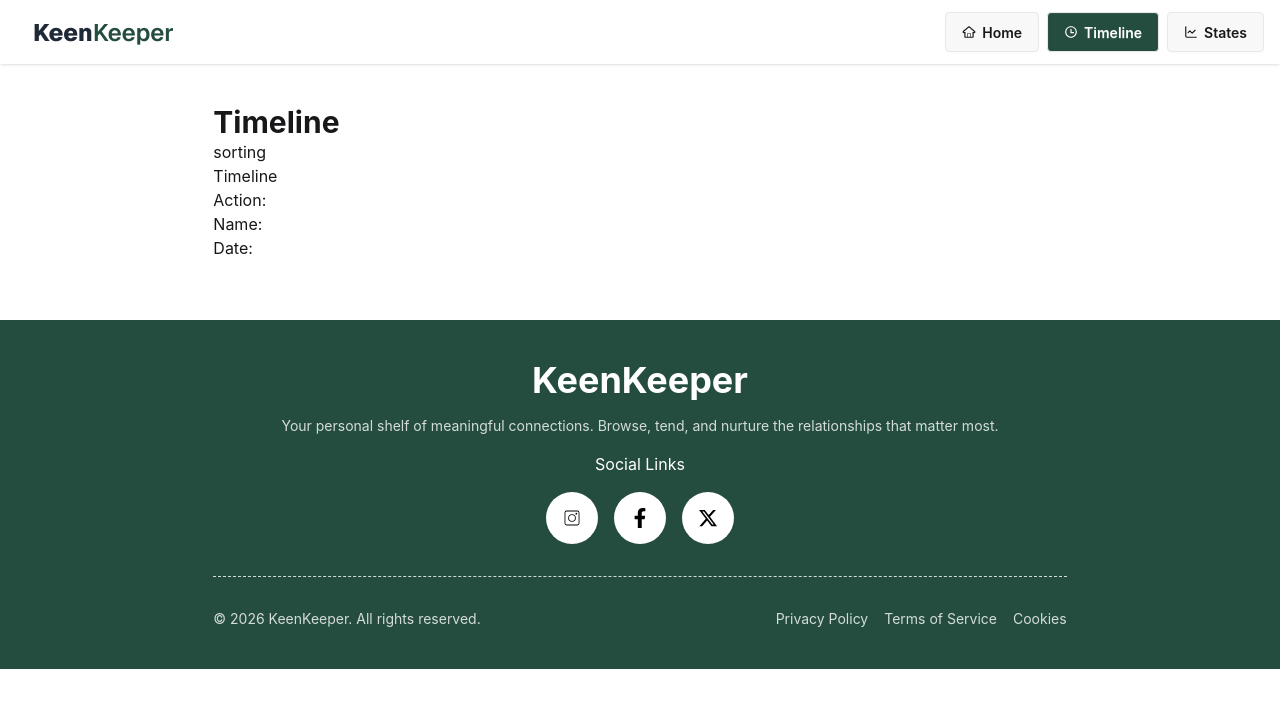
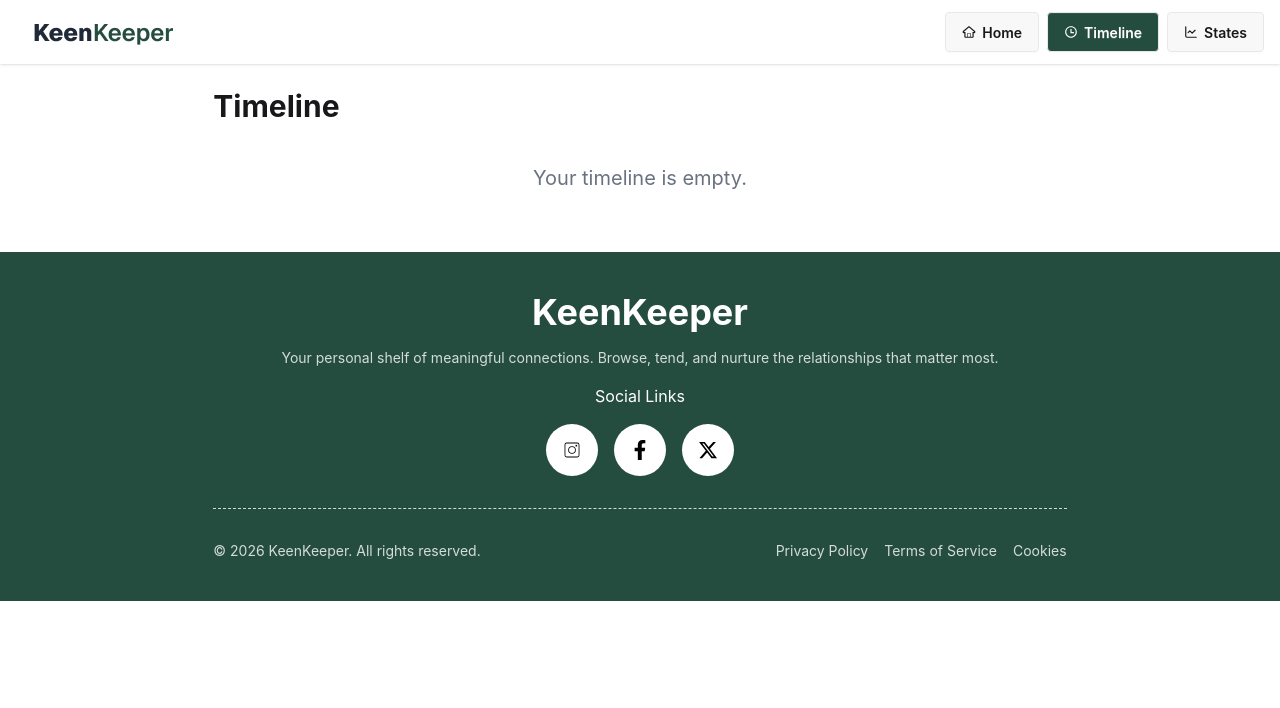
Before and after one commit to Tanjimahsankayes/keen-keeper, a React (Vite) app: page /timeline in a window 1280 px wide. Shown: the top 708 px of the page. Built offline with nearby package versions, Linux system fonts and the light colour scheme.

Commit message:
Timeline complete call, text, video call work perfectly

```diff
--- /dev/null
+++ b/src/Components/Context/FriendContext.jsx
@@ -0,0 +1,4 @@
+import { createContext } from "react";
+
+
+export const FriendCallContext = createContext();
--- /dev/null
+++ b/src/Components/Context/FriendProvider.jsx
@@ -0,0 +1,19 @@
+import React, { useState } from 'react';
+import { FriendCallContext } from './FriendContext';
+
+const FriendProvider = ({children}) => {
+
+    const [friendCall, setCallFriend] = useState([]);
+
+    const data = {
+        friendCall,
+        setCallFriend,
+    };
+    return (
+        <FriendCallContext.Provider value={data} >
+            {children}
+        </FriendCallContext.Provider>
+    );
+};
+
+export default FriendProvider;
--- a/src/Components/State/States.jsx
+++ b/src/Components/State/States.jsx
@@ -1,11 +1,36 @@
-import React from 'react';
+import React from "react";
+import { Legend, Pie, PieChart, ResponsiveContainer, Tooltip } from "recharts";
 
 const States = () => {
-    return (
-        <div>
-            <h1>This is states</h1>
-        </div>
-    );
+  const data = [
+    { name: "Call", value: 400, fill: "#008ffe" },
+    { name: "Text", value: 300, fill: "#ffcc00" },
+    { name: "VideoCall", value: 200, fill: "#00c49f" },
+  ];
+
+  return (
+    <div className="w-8/12 mx-auto my-8">
+      <h1 className="text-3xl font-bold">Friendship Analytics</h1>
+
+      <div style={{ width: "100%", height: 400 }}>
+        <ResponsiveContainer>
+          <PieChart>
+            <Pie
+              data={data}
+              dataKey="value"
+              innerRadius="60%"
+              outerRadius="90%"
+              paddingAngle={5}
+              cornerRadius={10}
+              isAnimationActive={true}
+            />
+          </PieChart>
+          <Tooltip></Tooltip>
+          <Legend></Legend>
+        </ResponsiveContainer>
+      </div>
+    </div>
+  );
 };
 
 export default States;
--- a/src/Components/Timeline/Timeline.jsx
+++ b/src/Components/Timeline/Timeline.jsx
@@ -1,23 +1,49 @@
-import React from 'react';
-import { useLocation } from "react-router";
+import React, { useContext } from "react";
+import { FriendCallContext } from "../Context/FriendContext";
+import { MdAddIcCall, MdVideoCall } from "react-icons/md";
+import { AiFillMessage } from "react-icons/ai";
 
 const Timeline = () => {
-      const location = useLocation();
-      const data = location.state;
+  const { friendCall } = useContext(FriendCallContext);
 
+  const getIcon = (type) => {
+    if (type === "Call") return <MdAddIcCall className="w-8 h-8" />;
+    if (type === "Text") return <AiFillMessage className="w-8 h-8" />;
+    if (type === "Video") return <MdVideoCall className="w-8 h-8" />;
+
+    return null;
+  }
 
   return (
     <div className="w-8/12 mx-auto">
-        <h1 className="text-3xl font-bold mt-10">Timeline </h1>
-        <p>sorting</p>
+      <h1 className="text-3xl font-bold my-6">Timeline</h1>
+
+      {friendCall.length === 0 ? (
+        <p className="text-center mt-10 text-xl text-gray-500 " >Your timeline is empty.</p>
+      ) : (
+        friendCall.map((friend, index) => (
+          <div
+            key={index}
+            className="shadow-md p-4 mt-4 rounded-md flex items-center gap-5 "
+          >
+            <div>{getIcon(friend.type)}</div>
             <div>
-          <div>
-            <h2>Timeline</h2>
-            <p>Action: {data?.type}</p>
-            <p>Name: {data?.name}</p>
-            <p>Date: {data?.date}</p>
+              <h2 className="text-xl font-semibold">
+                {friend.type} with{" "}
+                <span className="text-[18px] font-normal text-gray-500">
+                  {friend.name}
+                </span>
+              </h2>
+              <p className="text-gray-500 text-sm">
+                {new Date(friend.time).toLocaleString("en-BD", {
+                  dateStyle: "medium",
+                  timeStyle: "short",
+                })}
+              </p>
             </div>
           </div>
+        ))
+      )}
     </div>
   );
 };
--- a/src/Pages/FriendDetails/FriendDetails.jsx
+++ b/src/Pages/FriendDetails/FriendDetails.jsx
@@ -1,28 +1,58 @@
-import React, { useEffect, useState } from "react";
-import { useParams } from "react-router";
-import { MdNotificationsPaused } from "react-icons/md";
+import React, { useContext, useEffect, useState } from "react";
+import { useNavigate, useParams } from "react-router";
+import { MdNotificationsPaused, MdVideoCall } from "react-icons/md";
 import { FaArchive } from "react-icons/fa";
 import { MdDelete } from "react-icons/md";
-import Call from "../../assets/call.png";
-import Text from "../../assets/text.png";
-import Video from "../../assets/video.png";
+import { MdAddIcCall } from "react-icons/md";
 import { FaHistory } from "react-icons/fa";
 import toast from "react-hot-toast";
+import { FriendCallContext } from "../../Components/Context/FriendContext";
+import { AiFillMessage } from "react-icons/ai";
 
 const FriendDetails = () => {
-
+  const navigate = useNavigate();
   const { id } = useParams();
   const [friends, setFriends] = useState([]);
+
+  const { friendCall, setCallFriend } = useContext(FriendCallContext);
+
+  const handleAction = (type) => {
+    if (!Friend) return;
+
+    const newEntry = {
+      ...Friend,
+      type,
+      time: new Date(),
+    };
+
+    setCallFriend((prev) => [...prev, newEntry]);
+
+    if (type === "Call") {
+      toast.success(`Calling ${Friend.name}...`);
+    } else if (type === "Text") {
+      toast.success(`Message sent to ${Friend.name}`);
+    } else if (type === "Video") {
+      toast.success(`Starting video call with ${Friend.name}`);
+    }
+
+    navigate("/timeline");
+  };
+
+  console.log(friendCall);
+
   useEffect(() => {
     fetch("/Data.json")
       .then((res) => res.json())
       .then((data) => setFriends(data));
   }, []);
+
+
   const Friend = friends.find((friend) => friend.id === parseInt(id));
 
   if (!Friend) {
     return <div>Loading...</div>;
   }
+
 
   return (
     <div className="w-11/12 md:w-8/12 mx-auto md:grid md:grid-cols-6 gap-8 mt-15 ">
@@ -96,26 +126,24 @@ const FriendDetails = () => {
           <h2 className="text-2xl font-semibold mb-4">Quick Check-In</h2>
           <div className="flex gap-4">
             <div
-              onClick={() => toast.success(`Calling ${Friend.name}...`)}
-              className="bg-base-200 p-4 rounded-md text-center flex flex-col gap-2 items-center w-full font-semibold text-xl cursor-pointer"
+              onClick={() => handleAction("Call")}
+              className="bg-base-200 p-5 rounded-md text-center flex flex-col gap-2 items-center w-full font-semibold text-xl cursor-pointer"
             >
-              <img src={Call} alt="" className="h-8 w-8 " />
+              <MdAddIcCall className="w-8 h-8" />
               <h3>Call</h3>
             </div>
             <div
-              onClick={() => toast.success(`Sent Message ${Friend.name}...`)}
-              className="bg-base-200 p-4 rounded-md text-center flex flex-col gap-2 items-center w-full font-semibold text-xl cursor-pointer"
+              onClick={() => handleAction("Text")}
+              className="bg-base-200 p-5 rounded-md text-center flex flex-col gap-2 items-center w-full font-semibold text-xl cursor-pointer"
             >
-              <img src={Text} alt="" className="h-8 w-8" />
+              <AiFillMessage className="w-8 h-8" />
               <h3> Text </h3>
             </div>
             <div
-              onClick={() =>
-                toast.success(`Starting Video Call ${Friend.name}...`)
-              }
-              className="bg-base-200 p-4 rounded-md text-center flex flex-col gap-2 items-center w-full font-semibold text-xl cursor-pointer"
+              onClick={() => handleAction("Video")}
+              className="bg-base-200 p-5 rounded-md text-center flex flex-col gap-2 items-center w-full font-semibold text-xl cursor-pointer"
             >
-              <img src={Video} alt="" className="h-8 w-8" />
+              <MdVideoCall className="w-8 h-8" />
               <h3>Video</h3>
             </div>
           </div>
--- a/src/main.jsx
+++ b/src/main.jsx
@@ -4,12 +4,15 @@ import './index.css'
 import { router } from './routes/Routes';
 import { RouterProvider } from 'react-router-dom';
 import { Toaster } from "react-hot-toast";
+import FriendProvider from './Components/Context/FriendProvider';
 
 
 
 createRoot(document.getElementById("root")).render(
   <StrictMode>
-    <Toaster position="top-center" />
-    <RouterProvider router={router}></RouterProvider>
+    <FriendProvider>
+      <Toaster position="top-center" />
+      <RouterProvider router={router}></RouterProvider>
+    </FriendProvider>
   </StrictMode>,
 );
```
Lines whose indentation alone changed are shown as unchanged.
